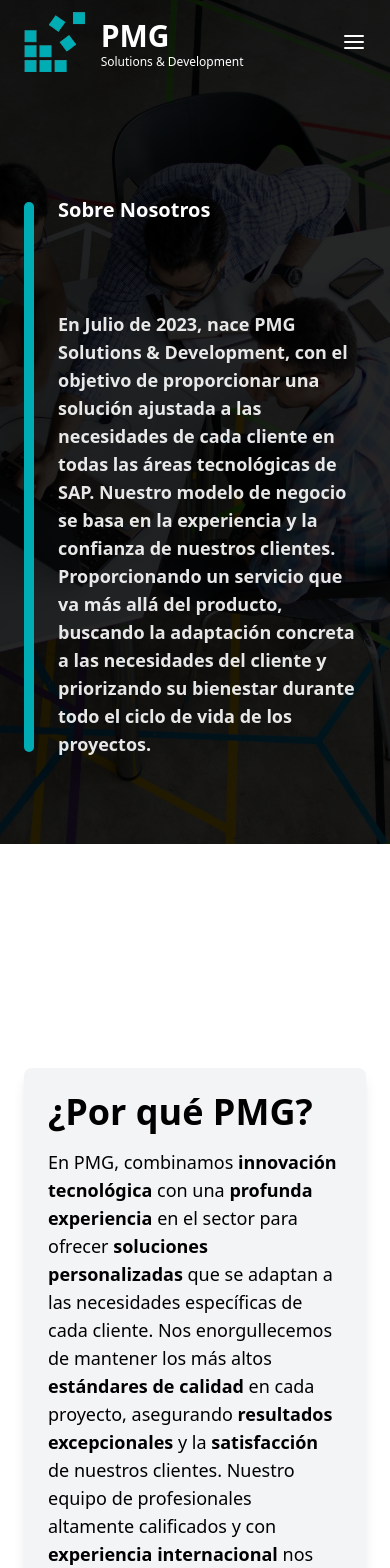
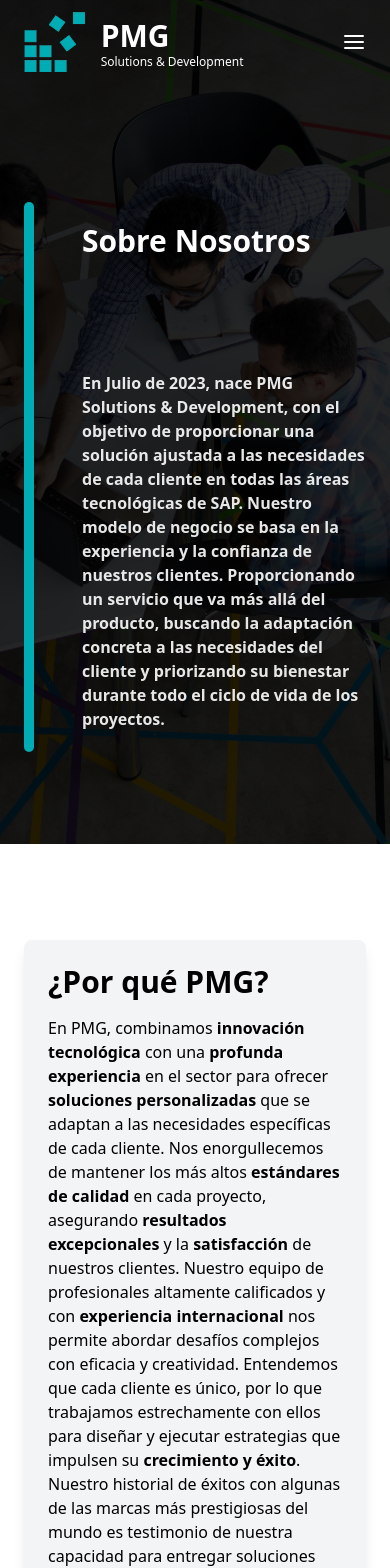
Before and after one commit to beMimg/PMG, a React (Create React App) app: page /nosotros in a window 390 px wide. Shown: the top 1568 px of the page. Built offline with nearby package versions, Linux system fonts and the light colour scheme.

Commit message:
Refator font-sizes Nosotros.tsx

```diff
--- a/src/components/common/SectionMaxW7XL.tsx
+++ b/src/components/common/SectionMaxW7XL.tsx
@@ -14,7 +14,7 @@
 
   return (
     <section
-      className={`${colored && "rounded-lg bg-gray-100 "} ${finalHoverColor} mx-auto my-24 flex w-full max-w-7xl flex-col justify-between gap-14 p-6  md:gap-24`}
+      className={`${colored && "rounded-lg bg-gray-100 "} ${finalHoverColor}  mx-auto my-24 flex w-full max-w-7xl flex-col justify-between gap-14 p-6  md:gap-24`}
     >
       {children}
     </section>
--- a/src/components/header/Header.tsx
+++ b/src/components/header/Header.tsx
@@ -47,8 +47,8 @@
     <header
       className={` fixed z-50 w-full transition-all ${(isMdScreen && !isTopOfPage) || (isMdScreen && isMenuOpen) || (!isTopOfPage && !isMdScreen) ? "logo-border-bottom-color bg-white text-black" : "bg-transparent text-white"} `}
     >
-      <nav className={`w-full transition-all`}>
-        <div className="mx-auto flex w-full max-w-7xl flex-col items-center justify-between gap-6 px-6 py-3 md:justify-around">
+      <nav className={`w-full px-6 transition-all`}>
+        <div className="mx-auto flex w-full max-w-7xl flex-col items-center justify-between gap-6 py-3 md:justify-around ">
           <div className="flex w-full flex-row items-center justify-between ">
             <CustomLogo component="header" />
             {isMdScreen ? (
--- a/src/components/nosotros/Certificaciones.tsx
+++ b/src/components/nosotros/Certificaciones.tsx
@@ -12,15 +12,10 @@
     "rounded-md border border-blue-500 max-h-[150px] hover:-translate-y-2 transition-all";
 
   return (
-    // <div className="relative py-12">
-    //   <div
-    //     style={{ backgroundColor: "#f0f0f0" }}
-    //     className="absolute left-0 top-0 -z-20 h-full w-full"
-    //   ></div>
     <SectionMaxW7XL colored={true} bgHoverColor="theme">
-      <h1 className="text-4xl font-extrabold ">Certificaciones</h1>
+      <h1 className="font-bold">Certificaciones</h1>
       <div className="flex flex-col justify-between  gap-14 lg:grid lg:grid-cols-2">
-        <div className="flex flex-col items-start justify-between gap-12 text-lg">
+        <div className="flex flex-col items-start justify-between gap-12 ">
           <p>
             Dentro de PMG Solutions & Development, creemos que el crecimiento es
             muy importante, pero para crecer, primero debemos aprender.
@@ -35,7 +30,7 @@
             por nuestro equipo.
           </p>
         </div>
-        <aside className=" grid h-full grid-cols-2 gap-6 place-self-center md:grid-cols-3 lg:items-center">
+        <div className=" grid h-full grid-cols-2 gap-6 place-self-center md:grid-cols-3 lg:items-center">
           <img
             src={abapForSapImg}
             alt="Abap For SAP HANA 2.0 - Certified Specialist"
@@ -66,7 +61,7 @@
             alt="ABAP with SAP NetWeaver 7.50"
             className={imageStyle}
           />
-        </aside>
+        </div>
       </div>
     </SectionMaxW7XL>
     // </div>
--- a/src/components/nosotros/NuestrosValores.tsx
+++ b/src/components/nosotros/NuestrosValores.tsx
@@ -5,9 +5,7 @@
 const NuestrosValores = () => {
   return (
     <SectionMaxW7XL colored={true} bgHoverColor="rose">
-      <h1 className="text-center text-4xl font-bold text-black">
-        Nuestros Valores
-      </h1>
+      <h1 className="text-center font-bold text-black">Nuestros Valores</h1>
       <div className="grid grid-cols-2 place-items-center justify-between  gap-4 md:flex md:flex-row">
         <HoverCard
           description="Somos un equipo de apoyo, dentro y fuera."
--- a/src/components/nosotros/PorquePMG.tsx
+++ b/src/components/nosotros/PorquePMG.tsx
@@ -7,8 +7,8 @@
     <SectionMaxW7XL colored={true} bgHoverColor="theme">
       <div className="flex flex-col justify-between gap-14 md:flex-row md:gap-32">
         <div className="flex flex-col justify-around gap-4 lg:gap-8">
-          <h1 className="text-4xl font-bold text-black ">¿Por qué PMG?</h1>
-          <p className="text-lg">
+          <h1 className="font-bold text-black ">¿Por qué PMG?</h1>
+          <p>
             En PMG, combinamos <strong>innovación tecnológica</strong> con una{" "}
             <strong>profunda experiencia</strong> en el sector para ofrecer{" "}
             <strong>soluciones personalizadas</strong> que se adaptan a las
--- a/src/pages/Nosotros.tsx
+++ b/src/pages/Nosotros.tsx
@@ -11,32 +11,32 @@
 
 const Nosotros = () => {
   return (
-    <>
+    <main>
       <TopSectionOfEveryRoute image={meetingImg}>
-        <VerticalLine />
-        <div className="flex h-full flex-col justify-evenly ">
-          <h2 className="  text-xl font-bold md:text-5xl ">Sobre Nosotros </h2>
-          <h2 className="text-lg font-semibold opacity-90   md:text-2xl md:opacity-70">
-            En Julio de 2023, nace PMG Solutions & Development, con el objetivo
-            de proporcionar una solución ajustada a las necesidades de cada
-            cliente en todas las áreas tecnológicas de SAP. Nuestro modelo de
-            negocio se basa en la experiencia y la confianza de nuestros
-            clientes. Proporcionando un servicio que va más allá del producto,
-            buscando la adaptación concreta a las necesidades del cliente y
-            priorizando su bienestar durante todo el ciclo de vida de los
-            proyectos.
-          </h2>
+        <div className="flex h-full w-full flex-row items-center gap-12">
+          <VerticalLine />
+          <div className="flex h-full flex-col justify-evenly">
+            <h1 className="font-bold">Sobre Nosotros </h1>
+            <h3 className="text-base font-semibold opacity-90 md:text-3xl md:opacity-70">
+              En Julio de 2023, nace PMG Solutions & Development, con el
+              objetivo de proporcionar una solución ajustada a las necesidades
+              de cada cliente en todas las áreas tecnológicas de SAP. Nuestro
+              modelo de negocio se basa en la experiencia y la confianza de
+              nuestros clientes. Proporcionando un servicio que va más allá del
+              producto, buscando la adaptación concreta a las necesidades del
+              cliente y priorizando su bienestar durante todo el ciclo de vida
+              de los proyectos.
+            </h3>
+          </div>
         </div>
       </TopSectionOfEveryRoute>
-      <Main>
-        <DivMaxW7XL>
-          <PorquePMG />
-          <NuestrosValores />
-          <Certificaciones />
-          <AreaGeografica />
-        </DivMaxW7XL>
-      </Main>
-    </>
+      <div className="mx-6">
+        <PorquePMG />
+        <NuestrosValores />
+        <Certificaciones />
+        <AreaGeografica />
+      </div>
+    </main>
   );
 };
 
```
